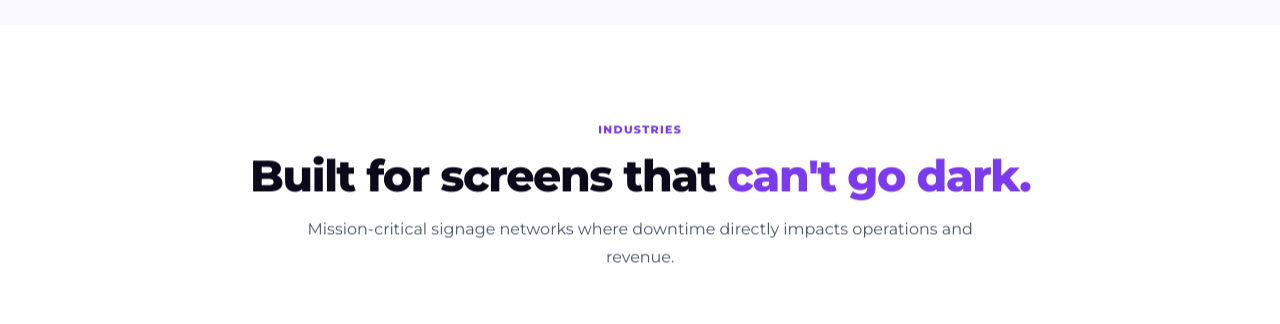
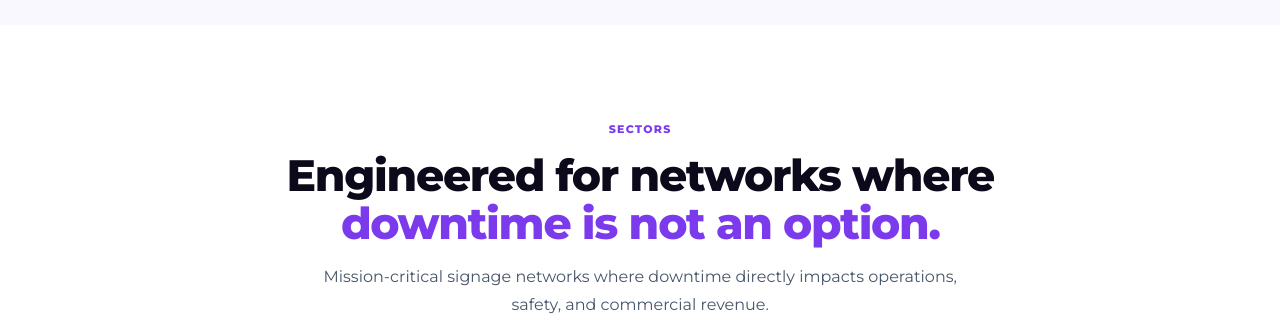
Before and after one commit to sksquaregroup/datraprofile, a website: page index.html in a window 1280 px wide. Shown: the part 6440-6764 px from the top of the page. Drawn offline with Linux system fonts and the light colour scheme.

Commit message:
copy: update Sectors headline to 'Engineered for networks where downtime is not an option'

```diff
--- a/index.html
+++ b/index.html
@@ -880,9 +880,9 @@
   <section class="section" id="sectors">
     <div class="container">
       <div class="sec-hdr center rv">
-        <div class="eyebrow">Industries</div>
-        <h2 class="h2">Built for screens that <span>can't go dark.</span></h2>
-        <p class="bodytxt">Mission-critical signage networks where downtime directly impacts operations and revenue.</p>
+        <div class="eyebrow">Sectors</div>
+        <h2 class="h2">Engineered for networks where<br><span>downtime is not an option.</span></h2>
+        <p class="bodytxt">Mission-critical signage networks where downtime directly impacts operations, safety, and commercial revenue.</p>
       </div>
 
       <div class="ind-grid">
```
